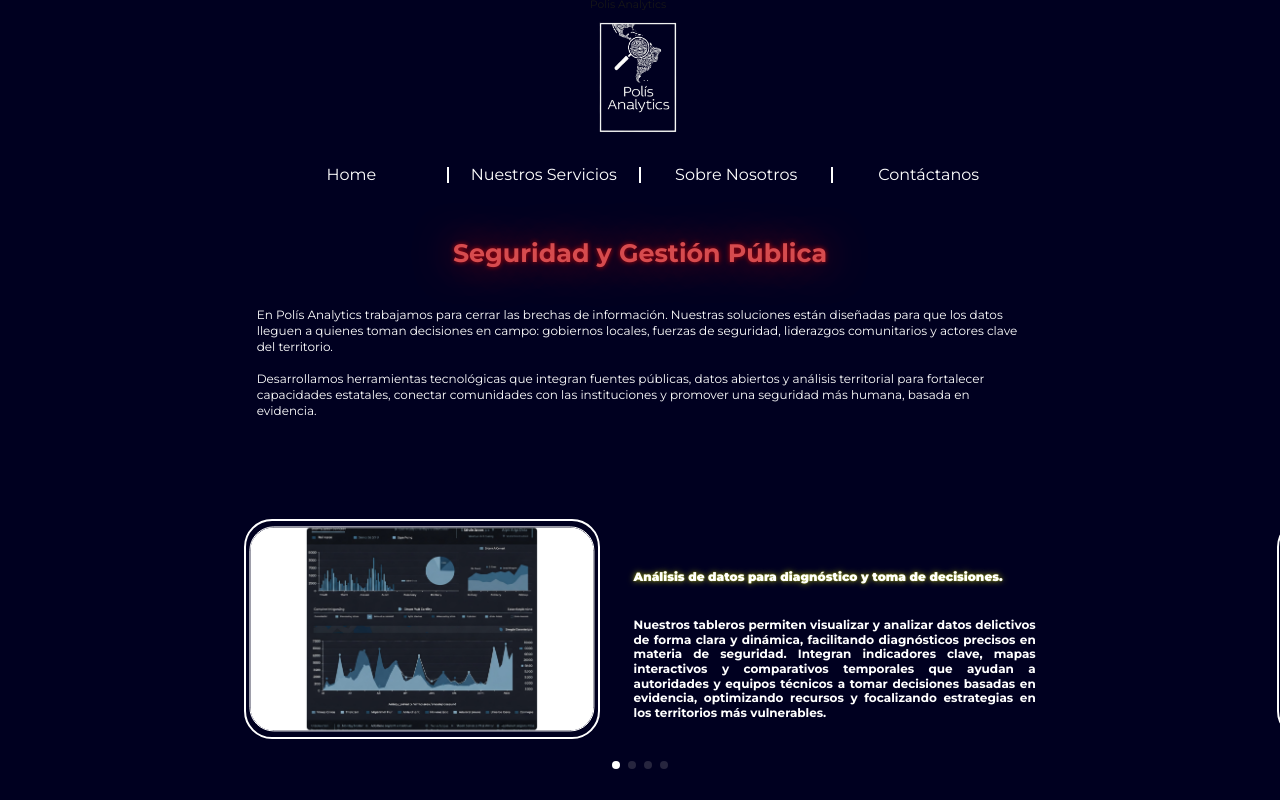
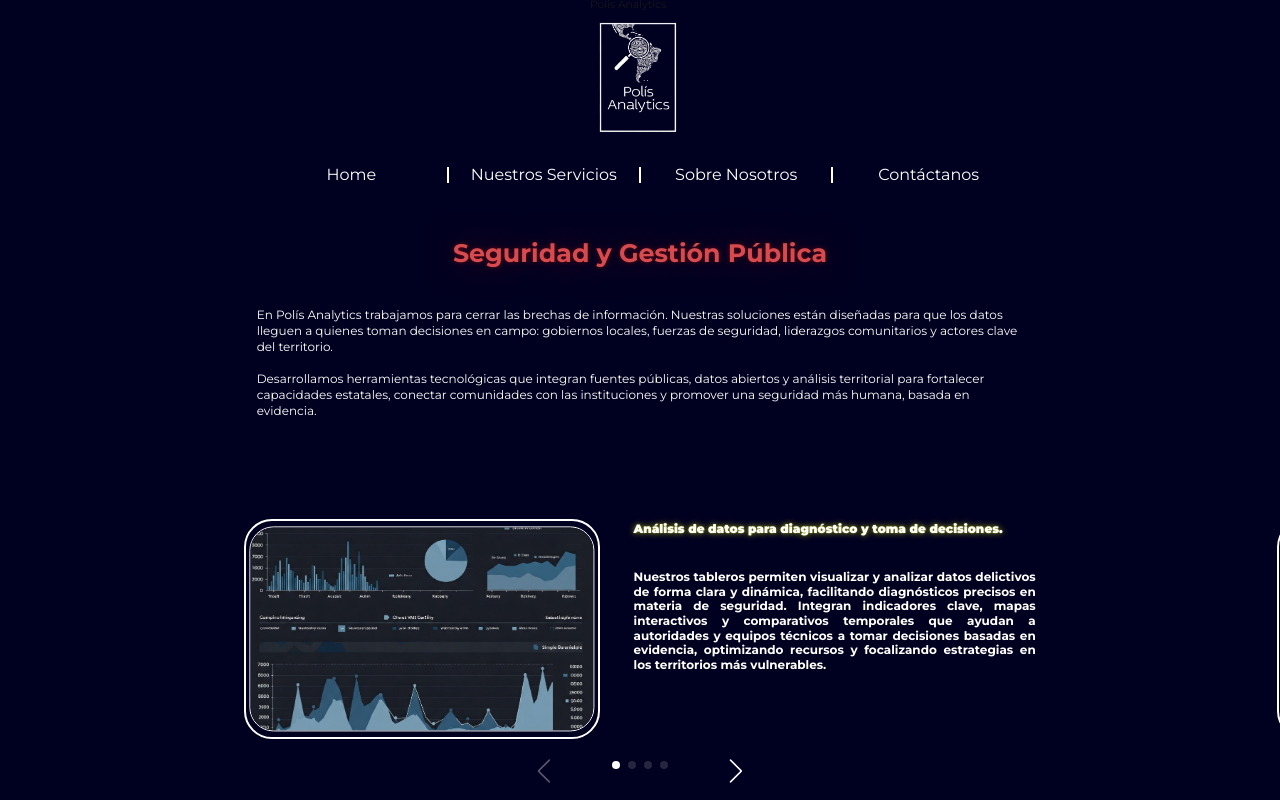
Before and after one commit to PolisAnalytics/landing-page, a Next.js app: page /services in a window 1280 px wide. Built offline with nearby package versions, Linux system fonts and the light colour scheme; no server answers; grey boxes are pictures that could not be loaded.

Commit message:
update-web

```diff
--- a/src/app/about-us/page.module.scss
+++ b/src/app/about-us/page.module.scss
@@ -23,8 +23,8 @@
         font-family: var(--font-montserrat);
         color: #d64b4e;
         text-shadow:
-            0 0 5px #bb070a,
-            0 0 40px #bb070a;
+            0 0 5px #bb070a7c,
+            0 0 40px #bb070a81;
         padding: 0 10rem;
         padding-top: 6rem;
     }
--- a/src/app/about-us/page.tsx
+++ b/src/app/about-us/page.tsx
@@ -1,9 +1,14 @@
 'use client'
+import { useEffect, useState } from "react";
 import { motion } from "motion/react";
 import { variant, fadeUp } from "@/utils/animations";
 import styles from "./page.module.scss";
 import CustomSwiper from "@/components/Molecules/AboutSwiper";
 export default function AboutUsPage() {
+    const [on, setOn]= useState<boolean>(false);
+    useEffect(() => {
+        setOn(true);
+    },[on])
     return (<motion.main variants={variant} initial='initial' whileInView={'animate'} viewport={{once: true}} className={styles.page}>
         <motion.h2 variants={fadeUp}>¿Qué nos motiva?</motion.h2>
         <motion.p variants={fadeUp}>
--- a/src/app/globals.scss
+++ b/src/app/globals.scss
@@ -196,3 +196,6 @@ body {
 .swiper {
   overflow: visible!important;
 }
+.swiper-button-prev, .swiper-button-next {
+  z-index: 11;
+}
--- a/src/app/layout.tsx
+++ b/src/app/layout.tsx
@@ -17,7 +17,28 @@ const sourcePro = Source_Code_Pro({
 
 export const metadata: Metadata = {
   title: "Polis Analytics",
-  description: "Gestion y monitoreo de datos",
+  description: "Polís Analytics ofrece soluciones tecnológicas para la gestión local de la seguridad en América Latina. Datos, mapas y predicción del delito al alcance de todos.",
+  openGraph: {
+    title: "Polis Analytics",
+    description: "Polís Analytics ofrece soluciones tecnológicas para la gestión local de la seguridad en América Latina. Datos, mapas y predicción del delito al alcance de todos.",
+    siteName: "Polis Analytics",
+    images: [
+      {
+        url: "/images/metaimage.jpg", // Image from public folder
+        width: 1200,
+        height: 630,
+        alt: "Polis Analytics",
+      },
+    ],
+    locale: "en_US",
+    type: "website",
+  },
+  twitter: {
+    card: "summary_large_image",
+    title: "Polis Analytics",
+    description: "Polís Analytics ofrece soluciones tecnológicas para la gestión local de la seguridad en América Latina. Datos, mapas y predicción del delito al alcance de todos.",
+    images: ["/images/metaimage.jpg"], // Same image for Twitter
+  },
 };
 
 export default function RootLayout({
--- a/src/app/page.module.scss
+++ b/src/app/page.module.scss
@@ -83,13 +83,14 @@
       font-size: 3.5rem;
       line-height: 4rem;
       text-align: center;
+      white-space: nowrap;
       max-width: 60%;
       font-weight: 700;
       font-family: var(--font-montserrat);
       color: #d64b4e;
       text-shadow:
-        0 0 5px #bb070a,
-        0 0 40px #bb070a;
+        0 0 5px #bb070a81,
+        0 0 40px #bb070a8a;
       padding: 0 10rem;
     }
     @media screen and (max-width:1023px ) {
@@ -100,6 +101,7 @@
       line-height: 2.6rem;
       max-width: 100%;
       padding: 0rem;
+      white-space: wrap;
     }
     p {
       width: 100%;
--- a/src/app/services/page.module.scss
+++ b/src/app/services/page.module.scss
@@ -6,7 +6,10 @@
     --swiper-pagination-color: #fff;
     --swiper-pagination-bullet-inactive-color: #bebabafd;
     --swiper-pagination-bottom: -5rem;
-
+    --swiper-navigation-top-offset: 110%;
+    --swiper-navigation-sides-offset: 40%;
+    --swiper-navigation-size: 3.6rem;
+    --swiper-navigation-color: #fff;
     h2,
     h3 {
         width: auto;
@@ -21,8 +24,8 @@
         font-family: var(--font-montserrat);
         color: #d64b4e;
         text-shadow:
-            0 0 5px #bb070a,
-            0 0 40px #bb070a;
+            0 0 5px #bb070a81,
+            0 0 40px #bb070a7c;
         padding: 0 10rem;
         padding-top: 6rem;
     }
@@ -137,7 +140,9 @@
         width: 100%;
         padding: 0 1rem;
         margin: 10rem auto 0;
-
+        --swiper-navigation-top-offset: 105%;
+        --swiper-navigation-sides-offset: 20%;
+        --swiper-navigation-size: 2.6rem;
         h2,
         h3 {
             margin-top: 4rem;
--- a/src/app/services/page.tsx
+++ b/src/app/services/page.tsx
@@ -1,4 +1,5 @@
 'use client'
+import { useEffect, useState } from "react";
 import { motion } from "motion/react";
 import { variant, fadeUp } from "@/utils/animations";
 import styles from "./page.module.scss";
@@ -7,6 +8,10 @@ import Image from "next/image";
 // import Link from "next/link";
 
 export default function ServicesPage() {
+    const [on, setOn]= useState<boolean>(false);
+        useEffect(() => {
+            setOn(true);
+        },[on])
     return (<motion.main variants={variant} initial='initial' whileInView={'animate'} viewport={{once: true}} className={styles.page}>
         <motion.h2 variants={fadeUp}>Seguridad y Gestión Pública</motion.h2>
         <motion.p variants={fadeUp}>
--- a/src/components/Molecules/AboutSwiper/index.tsx
+++ b/src/components/Molecules/AboutSwiper/index.tsx
@@ -32,8 +32,7 @@ export default function CustomSwiper() {
                 <div className={styles.text}>
                 <h3>Andrés Suárez <br />CTO / Lead Developer</h3>
                 <p>
-                    Fullstack developer especializado en desarrollo Front-end, manejo  y evaluacion de equipo,
-                    soluciones tecnologicas, mantenimiento y optimizacion para los distintos productos.
+                    Fullstack Developer especializado en desarrollo Front-end, manejo y evaluación de equipo, soluciones tecnológicas, mantenimiento y optimización para los distintos productos
                 </p>
                     </div>
             </article>
@@ -60,8 +59,7 @@ export default function CustomSwiper() {
                 <div className={styles.text}>
                     <h3>Diego Moncada<br/>Creative Growth Lead</h3>
                     <p>
-                        Abogado, especialista en seguridad pública, maestrando en políticas públicas, analista de datos.
-                        Con experiencia en gestión de proyectos comunitarios e inicitativas privadas
+                        Especialista en branding, UX/UI y campañas digitales. Desarrollo de identidades visuales, contenido estratégico y crecimiento orgánico basado en métricas.
                     </p>
                 </div>
             </article>
--- a/src/components/Molecules/Swiper/Swiper.module.scss
+++ b/src/components/Molecules/Swiper/Swiper.module.scss
@@ -43,7 +43,6 @@
     .text {
         display: flex;
         flex-direction: column;
-        justify-content: center;
         h3, p {
             font-size: 1.8rem;
             line-height: 2.2rem;
@@ -56,7 +55,7 @@
         }
         h3 {
             font-weight: 900;
-            margin: 5rem 0;
+            margin: 0.5rem 0 5rem;
                 text-shadow: 0 0 1rem #9da416, 0 0 0.2rem #9da416;
         }
 
--- a/src/components/Molecules/Swiper/index.tsx
+++ b/src/components/Molecules/Swiper/index.tsx
@@ -9,7 +9,7 @@ import 'swiper/css/navigation';
 import 'swiper/css/pagination';
 const list = [
     {
-        image: '1-services.png',
+        image: 'slide-1.jpg',
         video: false,
         title: 'Análisis de datos para diagnóstico y toma de decisiones.',
         text: 'Nuestros tableros permiten visualizar y analizar datos delictivos de forma clara y dinámica, facilitando diagnósticos precisos en materia de seguridad. Integran indicadores clave, mapas interactivos y comparativos temporales que ayudan a autoridades y equipos técnicos a tomar decisiones basadas en evidencia, optimizando recursos y focalizando estrategias en los territorios más vulnerables.'
@@ -38,6 +38,9 @@ export default function CustomSwiper() {
         modules={[Pagination, Navigation]}
         slidesPerView={1}
         pagination={true}
+        navigation={{
+            enabled: true,
+        }}
     >
         {
             list.map((slide,idx) => <SwiperSlide key={idx}>
```
Also changed, not shown: src/app/page.tsx (+6 -1 lines), public/images/metaimage.jpg (added), public/images/slide-1.jpg.
